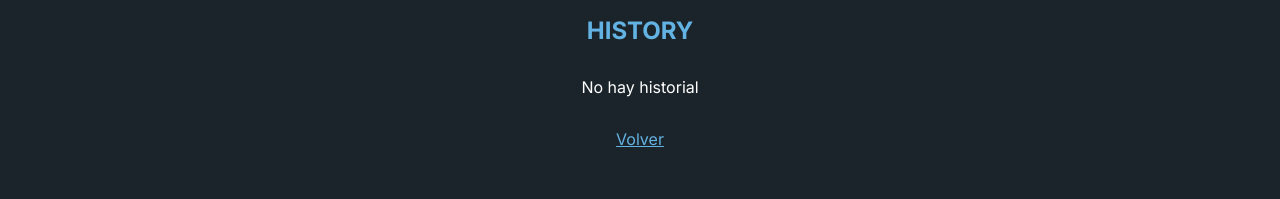
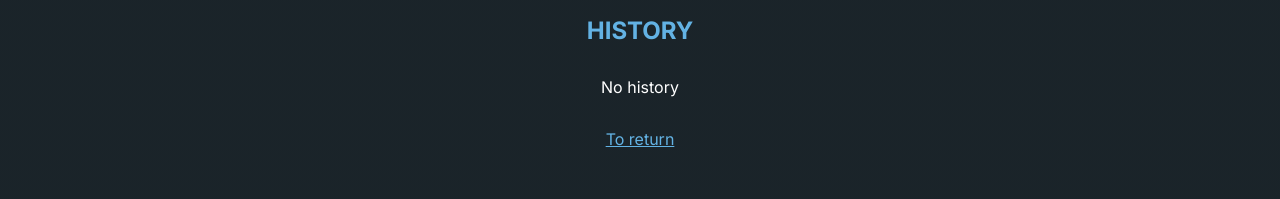
Before and after one commit to YsisC/calculadora, a Next.js app: page /history in a window 1280 px wide. Shown: the top 199 px of the page. Built offline with nearby package versions, Linux system fonts and the light colour scheme.

Commit message:
sintaxis mejorando

```diff
--- a/src/components/HistoryList/HistoryList.tsx
+++ b/src/components/HistoryList/HistoryList.tsx
@@ -47,9 +47,9 @@ export const HistoryList = () => {
       ))}
       {history.length === 0 ? (
         <div className={styles.historyContainer}>
-          <p>No hay historial</p>
+          <p>No history</p>
           <Link className={`link underline`} href={"/"}>
-            Volver
+           To return
           </Link>
         </div>
       ) : (
@@ -61,7 +61,7 @@ export const HistoryList = () => {
           Clear
         </button>
                     <Link className={`link underline`} href={"/"}>
-          Volver
+                    To return
         </Link></div>
       )}
 
--- a/src/components/Joke/Joke.tsx
+++ b/src/components/Joke/Joke.tsx
@@ -24,7 +24,7 @@ export const Joke = () => {
        <button onClick={handleGetJokeClick} className={styles.button}>Get another Joke</button>
 
       </div>
-      <Link className={"link underline"} href={'/'}>Volver</Link>
+      <Link className={"link underline"} href={'/'}>To return</Link>
       </section>
   )
 }
```
